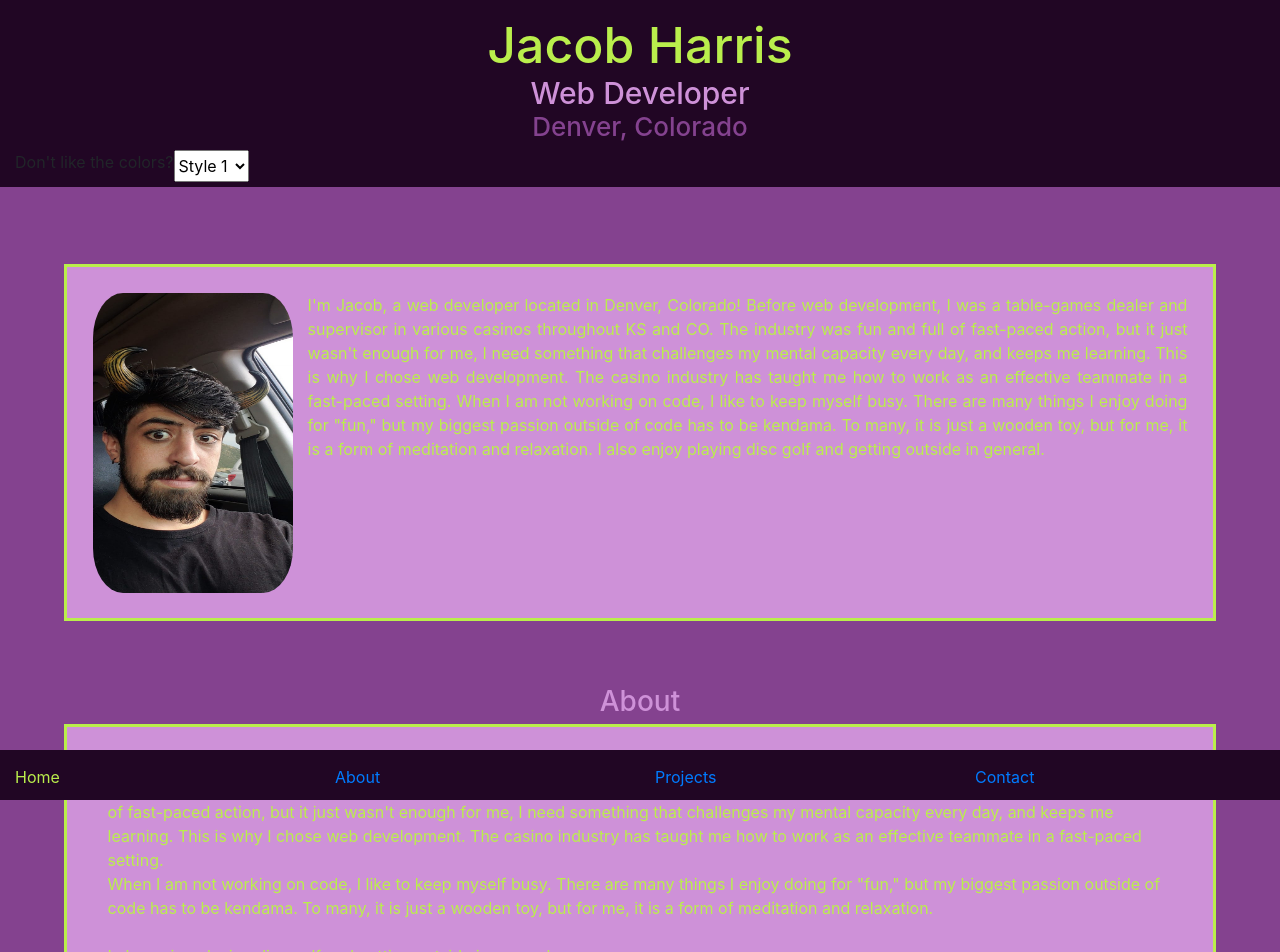
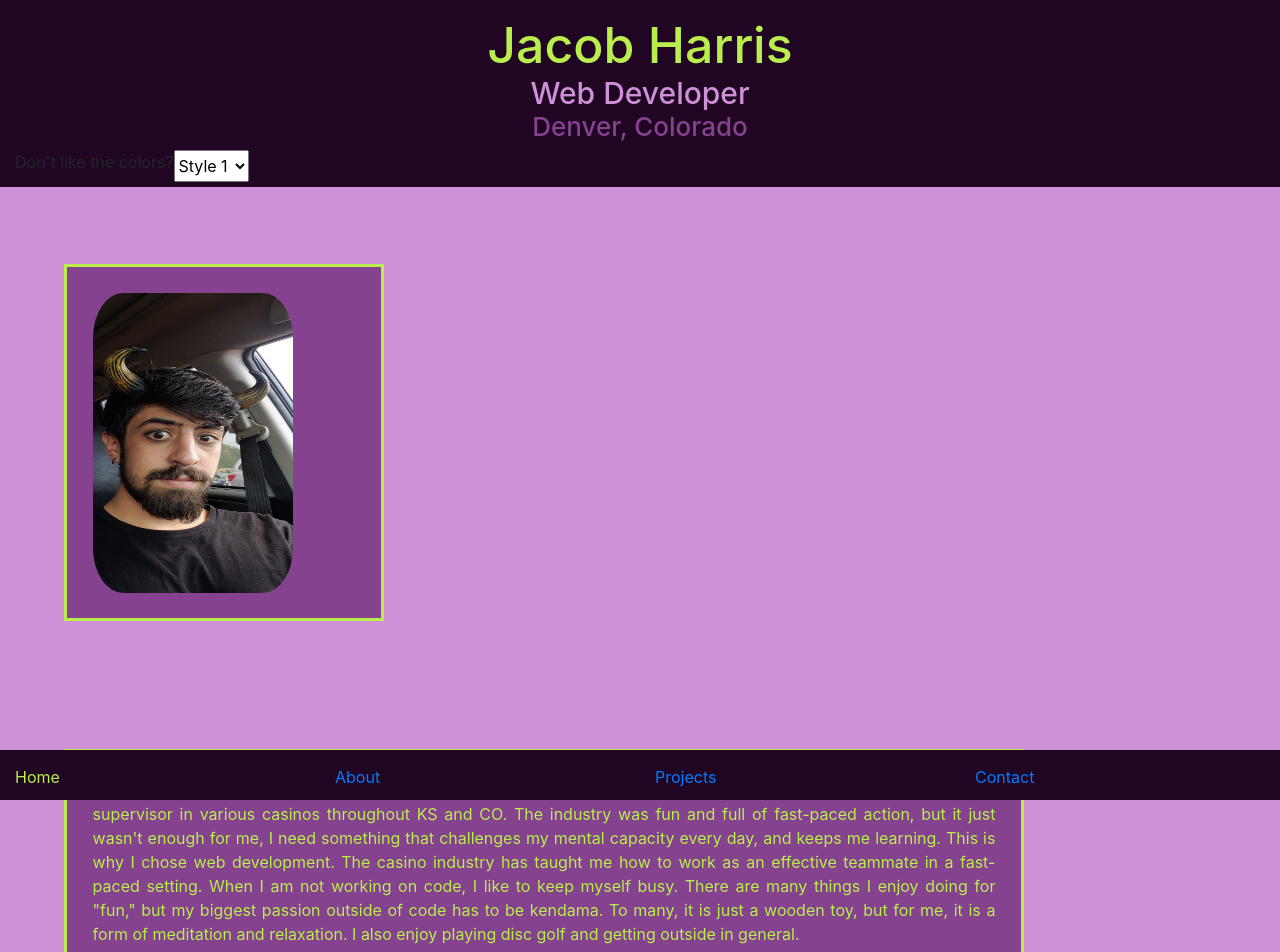
Before and after one commit to jgharris314/portfolio-2021, a React (Create React App) app: page / in a window 1280 px wide. Shown: the top 952 px of the page. Built offline with nearby package versions, Linux system fonts and the light colour scheme; a web font is replaced by a local one.

Commit message:
colors are coming along, more of a wellness commit

```diff
--- a/src/Body/Body.css
+++ b/src/Body/Body.css
@@ -12,6 +12,17 @@
     border: solid;
     padding: 2%;
     margin: 5%;
+    min-width: 240px;
+}
+
+.aboutCol {
+
+        padding-right: 0px;
+        text-align: justify;
+        border: solid;
+        padding: 2%;
+        margin: 5%;
+
 }
 
 .Body {
--- a/src/Body/Body.jsx
+++ b/src/Body/Body.jsx
@@ -7,9 +7,12 @@ export default function Body({ bodyStyles }) {
   return (
     <div className="container Body" style={bodyStyles ? bodyStyles.background : null}>
       <div className="row" >
-        <div className="col portraitCol square" style={bodyStyles ? bodyStyles.content : null}>
+        <div className="col col-3 portraitCol square" style={bodyStyles ? bodyStyles.content : null}>
           <img src={portrait} alt="portrait of Jacob Harris"/ >
-          <p>
+
+        </div>
+        <div className="col col-9 aboutCol square" style={bodyStyles ? bodyStyles.content : null}>
+        <p>
                     I'm Jacob, a web developer located in Denver, Colorado!
 
                      Before web development, I was a table-games dealer and supervisor in various casinos throughout KS and CO. The industry was fun and full of fast-paced action, but it just wasn't enough for me, I need something that challenges my mental capacity every day, and keeps me learning. This is why I chose web development. The casino industry has taught me how to work as an effective teammate in a fast-paced setting.
--- a/src/Layout/Styles.js
+++ b/src/Layout/Styles.js
@@ -6,10 +6,10 @@ export const StyleList = [{
       background: { "background-color": "#210624" },
     },
     body: {
-      background: { "background-color": "#84428f", color: "#baee4c" },
-      h3: { color: "#ce91d8" },
+      background: { "background-color":"#ce91d8", color: "#baee4c" },
+      h3: { color: "#210624" },
       content: {
-        "background-color":  "#ce91d8"
+        "background-color":  "#84428f"
     }
     },
     navigation: {
@@ -36,26 +36,26 @@ export const StyleList = [{
   },
   {
     header: {
-      h1: { color: "#afb5fc" },
-      h2: { color: "#e76aa3" },
+      h1: { color: "#04495e" },
+      h2: { color: "#04495e" },
       h3: { color: "#065535" },
-      background: { "background-color": "#f94552" },
+      background: { "background-color": "#f2578c" },
     },
     body: {
-    background: { "background-color": "black", color: "green" },
-    h3: { color: "yellow" },
+    background: { "background-color": "#04495e", color: "#065535" },
+    h3: { color: "#f2578c" },
     content: {
         "background-color":  "#e76aa3"
     }
     },
     navigation: {
-        background: {"background-color": "#f94552", color: "#baee4c" }
+        background: {"background-color": "#f2578c", color: "#baee4c" }
     }
   },
   {
     header: {
-      h1: { color: "#a020f0" },
-      h2: { color: "#bada55" },
+      h1: { color: "purple" },
+      h2: { color: "orange" },
       h3: { color: "#cc99cc" },
       background: { "background-color": "#008080" },
     },
@@ -80,10 +80,10 @@ export const StyleList = [{
       background: { "background-color": "#210624" },
     },
     body: {
-      background: { "background-color": "#84428f", color: "#baee4c" },
-      h3: { color: "#ce91d8" },
+      background: { "background-color":"#ce91d8", color: "#baee4c" },
+      h3: { color: "#210624" },
       content: {
-        "background-color": "#ce91d8"
+        "background-color":  "#84428f"
     }
     },
     navigation: {
```
